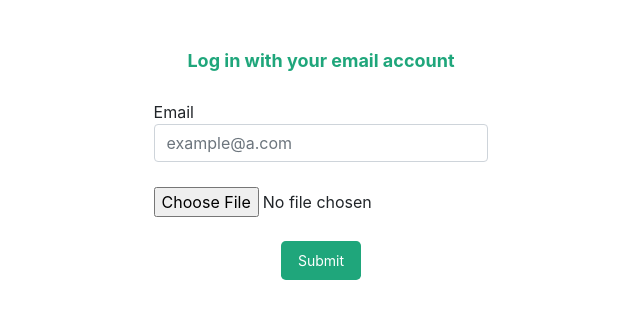
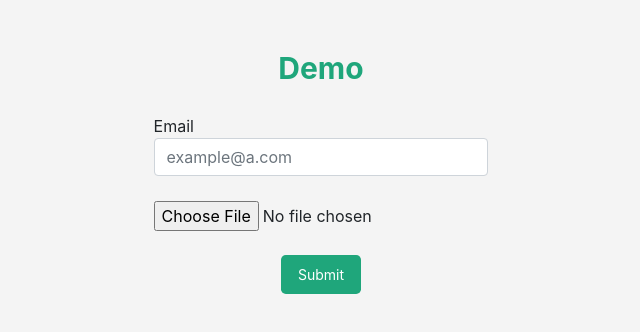
Before and after one commit to JuanOrtega10/BC_Test, a React (Create React App) app: page / in a window 1280 px wide. Shown: the top 332 px of the page, without its empty margins (319-959 px from the left). Built offline with nearby package versions, Linux system fonts and the light colour scheme.

Commit message:
fixing styles

```diff
--- a/src/App.css
+++ b/src/App.css
@@ -7,7 +7,7 @@
 }
 #login h1 {
   color: #1fa67b;
-  font-size: 18px;
+  font-size: 30px;
   text-align: center;
   font-weight: bold;
   padding-bottom: 20px;
@@ -24,7 +24,6 @@
   text-align: center;
 }
 
-
 /*    --------------------------------------------------
 :: Inputs & Buttons
 -------------------------------------------------- */
--- a/src/App.js
+++ b/src/App.js
@@ -15,14 +15,14 @@ function App() {
       <div class="row">
         <div class="col-xs-12">
             <div class="form-wrap">
-              <h1>Log in with your email account</h1>
+              <h1>Demo</h1>
               <form onSubmit={handleSubmit(onSubmit)}>
                 <div class="form-group">
                   <label htmlFor="email"  class="sr-only">Email</label>
                   <input type="email"  name="email" id="email" class="form-control" placeholder="example@a.com" {...register("email", { required: true, pattern: /^\S+@\S+$/i })} />
                 </div>
                 <div>
-                    <input type="file" {...register("data", { required: true })} />
+                    <input class="custom-file-input" type="file" {...register("data", { required: true })} />
                 </div>
                 <br></br>
                   <div id="divButton">
--- a/src/index.css
+++ b/src/index.css
@@ -1,4 +1,5 @@
 body {
+  background-color: #f4f4f4;
   margin: 0;
   font-family: -apple-system, BlinkMacSystemFont, 'Segoe UI', 'Roboto', 'Oxygen',
     'Ubuntu', 'Cantarell', 'Fira Sans', 'Droid Sans', 'Helvetica Neue',
```
